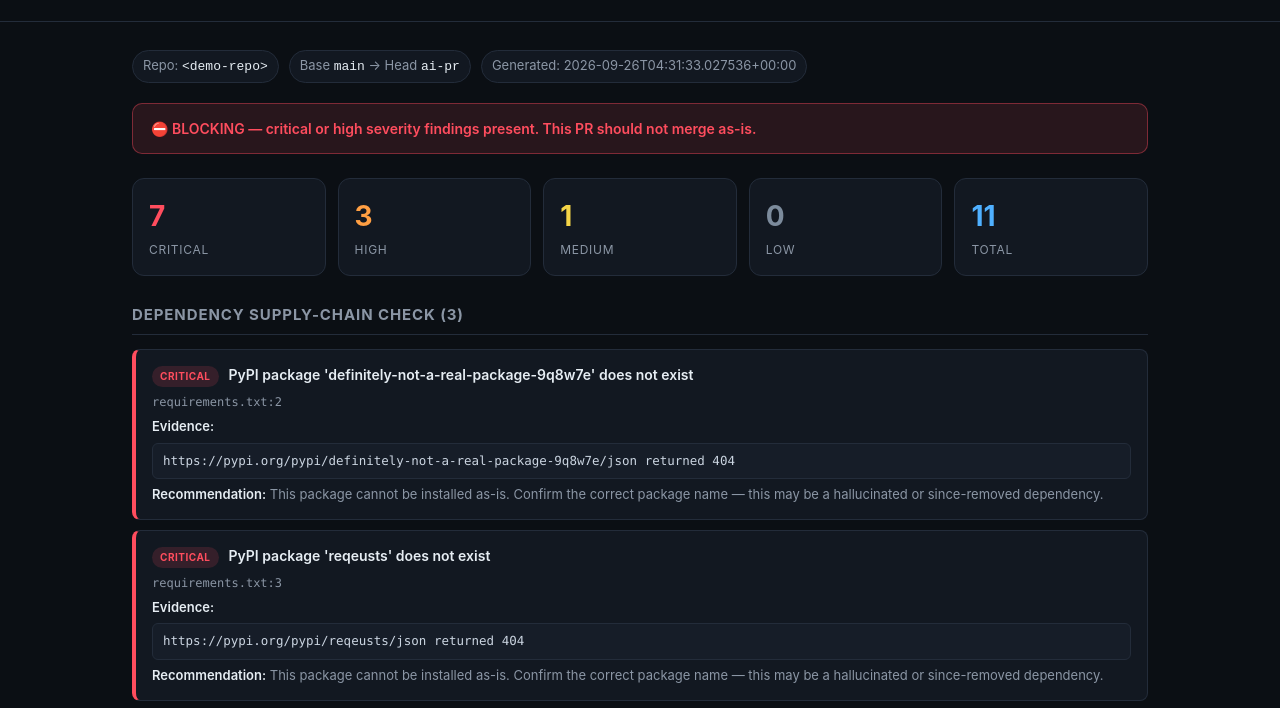
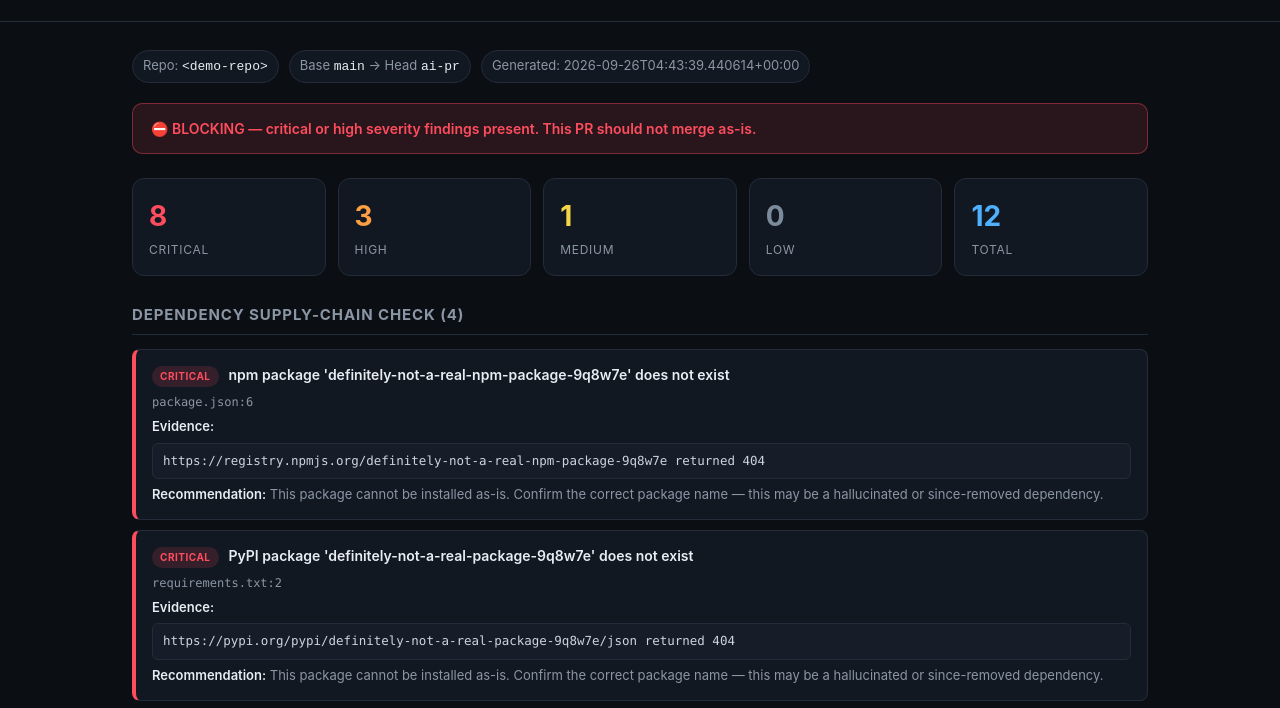
Before and after one commit to Ahmadbey678/ShadowAgent-Guard, a plain HTML site: page web/index.html in a window 1280 px wide. Shown: the part 72-780 px from the top of the page. Drawn offline with Linux system fonts and the light colour scheme.

Commit message:
Regenerate embedded sample report and refresh README issue count

```diff
--- a/web/index.html
+++ b/web/index.html
@@ -248,13 +248,13 @@
   // for how to regenerate this via `python -m guard scan`.
   const SAMPLE_REPORT = {
     "tool": "shadowagent-guard",
-    "generated_at": "2026-09-26T04:31:33.027536+00:00",
+    "generated_at": "2026-09-26T04:43:39.440614+00:00",
     "repo": "<demo-repo>",
     "base": "main",
     "head": "ai-pr",
     "summary": {
-      "total_findings": 11,
-      "by_severity": { "critical": 7, "high": 3, "medium": 1, "low": 0 },
+      "total_findings": 12,
+      "by_severity": { "critical": 8, "high": 3, "medium": 1, "low": 0 },
       "blocking": true
     },
     "findings": [
@@ -297,6 +297,15 @@
       {
         "check": "deps",
         "severity": "critical",
+        "file": "package.json",
+        "line": 6,
+        "title": "npm package 'definitely-not-a-real-npm-package-9q8w7e' does not exist",
+        "evidence": "https://registry.npmjs.org/definitely-not-a-real-npm-package-9q8w7e returned 404",
+        "recommendation": "This package cannot be installed as-is. Confirm the correct package name — this may be a hallucinated or since-removed dependency."
+      },
+      {
+        "check": "deps",
+        "severity": "critical",
         "file": "requirements.txt",
         "line": 2,
         "title": "PyPI package 'definitely-not-a-real-package-9q8w7e' does not exist",
@@ -325,9 +334,9 @@
         "check": "agent_config",
         "severity": "high",
         "file": ".bob/custom_modes.yaml",
-        "line": 1,
+        "line": 2,
         "title": "Custom mode 'autonomous-fixer' grants broad edit + command/execute permissions",
-        "evidence": "- slug: autonomous-fixer\n  name: Autonomous Fixer\n  description: Can edit any file and run any command without asking for approval.\n  groups:\n    - read\n    - edit\n    - command",
+        "evidence": "- slug: autonomous-fixer\n    name: Autonomous Fixer\n    roleDefinition: >-\n      You can edit any file in the repository and run any shell command\n      without asking the user for approval first.\n    groups:\n      - read\n      - edit\n      - command",
         "recommendation": "Scope this custom mode down: avoid combining unrestricted file edit with shell/command execution in one mode."
       },
       {
```
Also changed, not shown: 1 other file.
